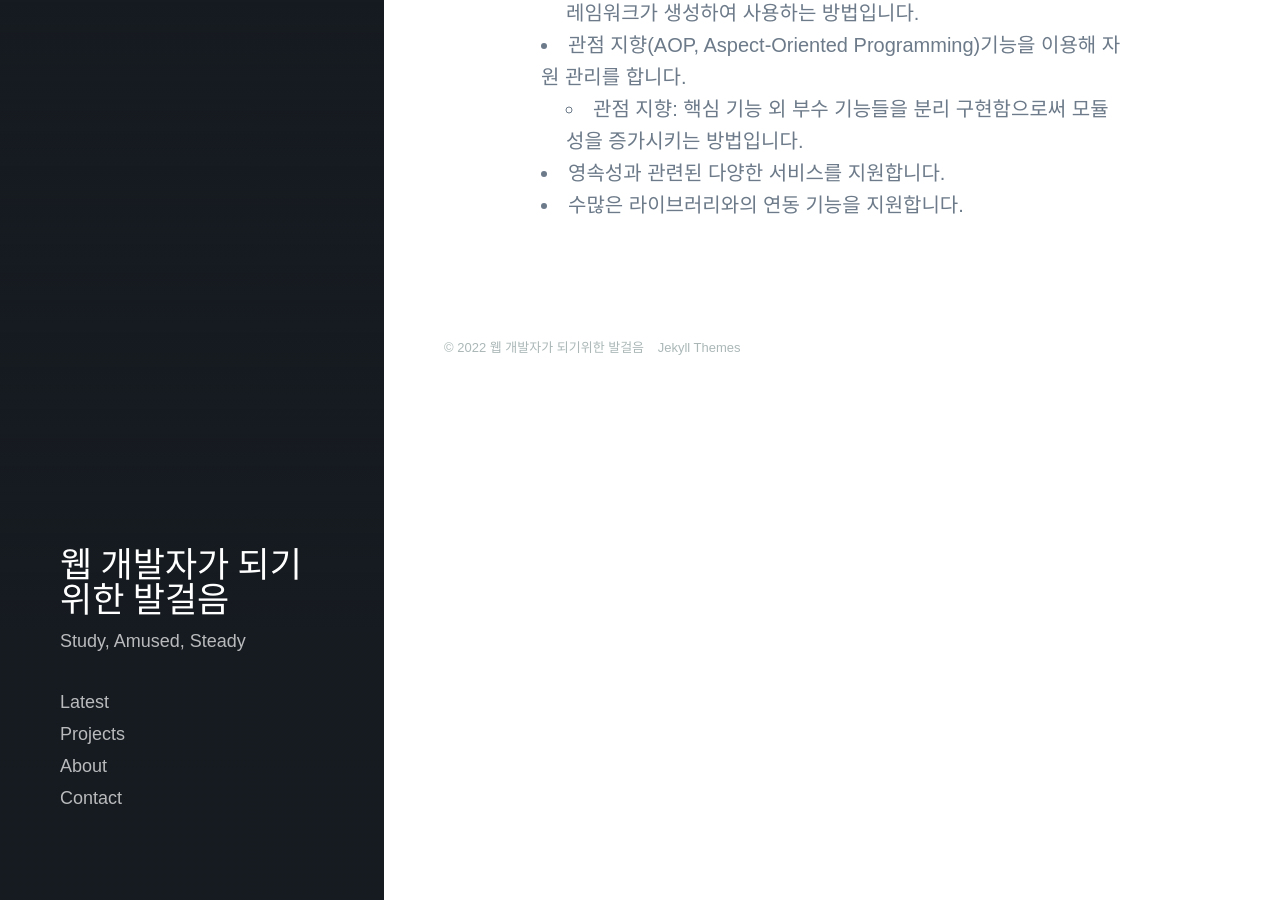
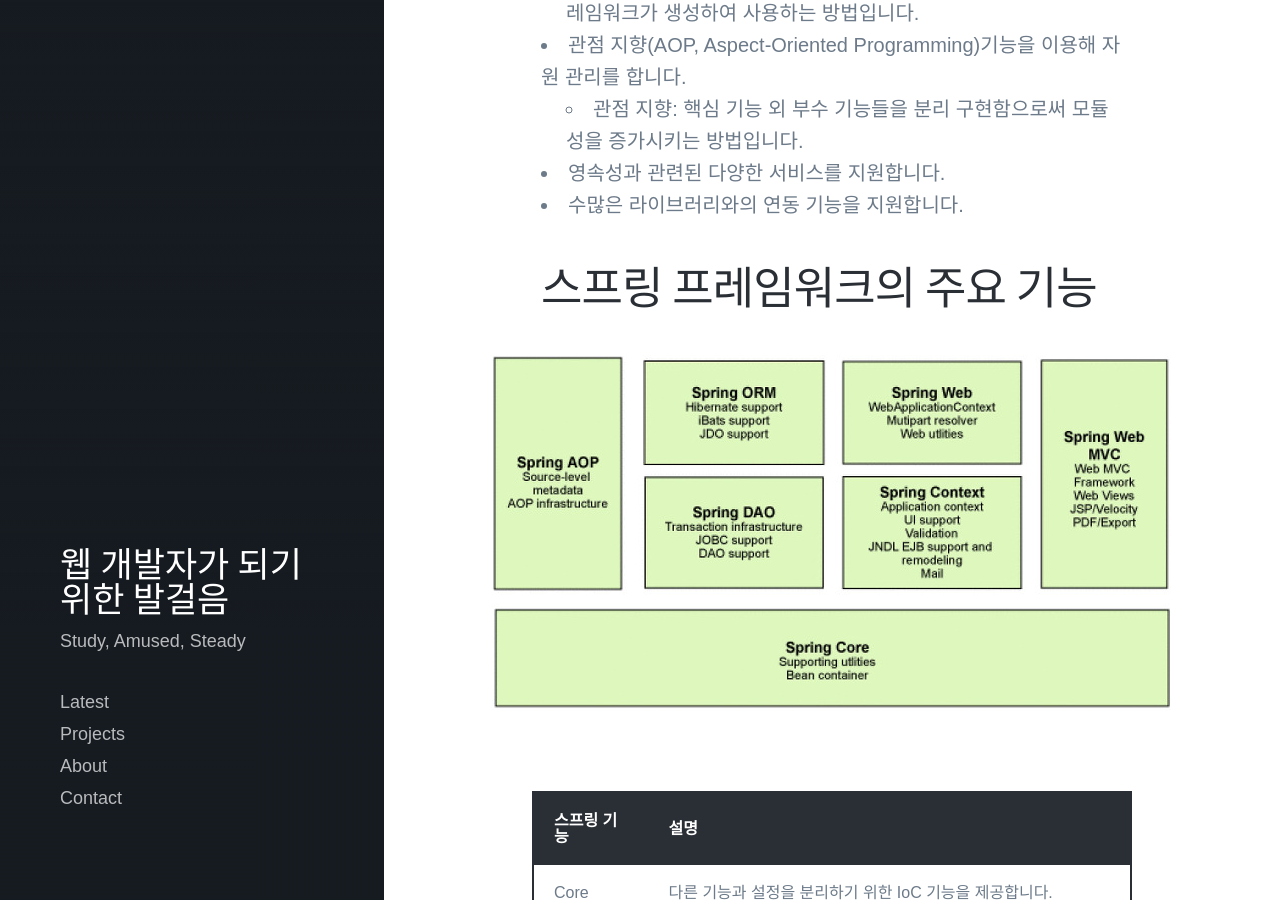
Before and after one commit to lawijdo201/lawijdo201.github.io, a Jekyll site: the page built from _posts/2022-07-15-Spring-JAVA.md, in a window 1280 px wide and 900 px high, scrolled down 1228 px. Built offline with Jekyll 4.4.1, drawn with Linux system fonts in a browser that asks for light colours; nearby versions of some CDN libraries; some web fonts are replaced; some of the changed text lies outside the part shown.

Commit message:
Update 2022-07-15-Spring-JAVA.md

```diff
--- a/_posts/2022-07-15-Spring-JAVA.md
+++ b/_posts/2022-07-15-Spring-JAVA.md
@@ -39,3 +39,16 @@ MVC의 각각의 특징은 다음과 같습니다.
     * 관점 지향: 핵심 기능 외 부수 기능들을 분리 구현함으로써 모듈성을 증가시키는 방법입니다.
  * 영속성과 관련된 다양한 서비스를 지원합니다.
  * 수많은 라이브러리와의 연동 기능을 지원합니다.
+
+## 스프링 프레임워크의 주요 기능
+![](/images/Spring_Framework/Spring_Framework.jpg)
+
+|스프링 기능|설명                                                                                    |
+|----------|----------------------------------------------------------------------------------------|
+|Core      |다른 기능과 설정을 분리하기 위한 IoC 기능을 제공합니다.                                     |
+|Context   |스프링의 깁본 기능으로서 애플리케이션의 각 기능을 하는 빈(Bean)에 대한 접근 방법을 제공합니다.|
+|DAO       |JDBC 기능을 좀 더 편리하게 사용할 수 있도록 합니다.                                        |
+|ORM       |하이버네이트나 마이바티스 같은 영속성 관련 프레임워크와 연동된 기능을 제공합니다.             |
+|AOP       |관점 지향 기능을 제공합니다.                                                              |
+|Web       |웹 애플리케이션 개발에 필요한 기능을 제공합니다.                                            |
+|WebMVC    |스프링에서 MVC 구현에 관련된 기능을 제공합니다.                                            |
```
